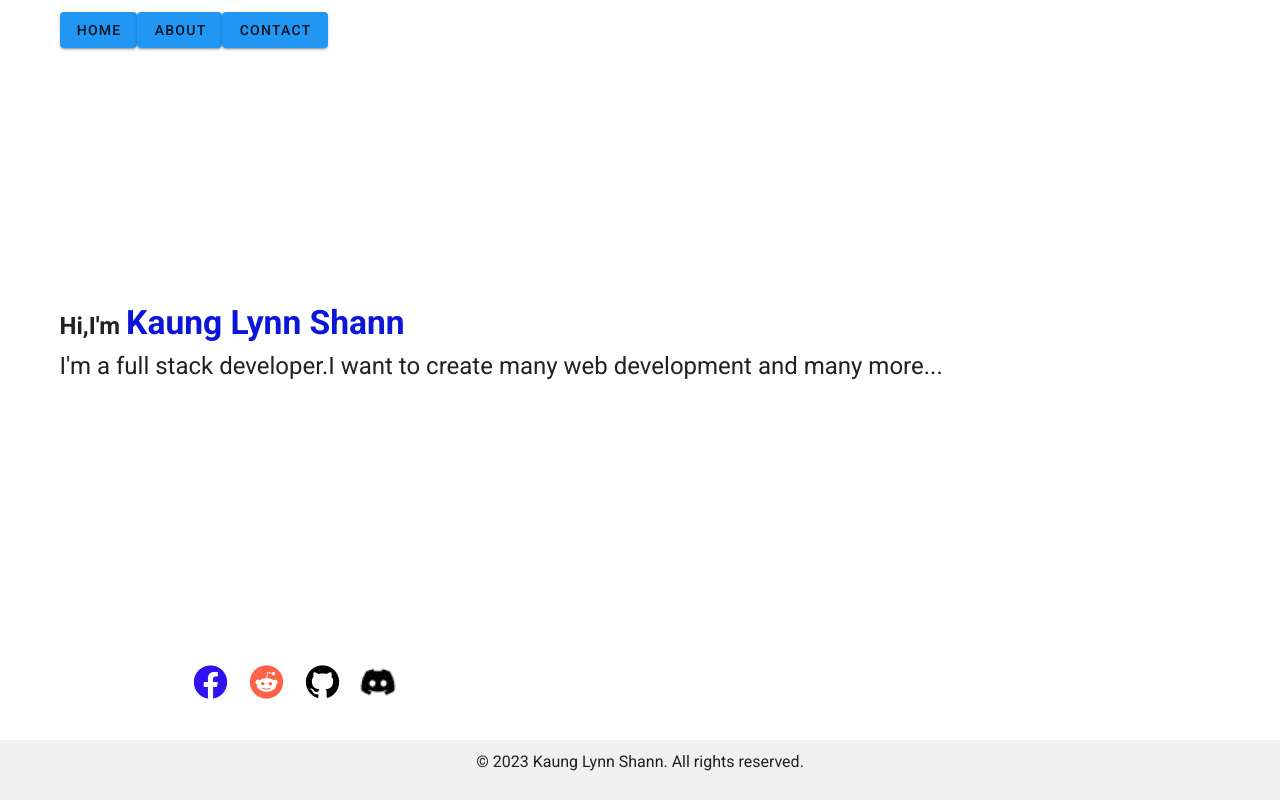
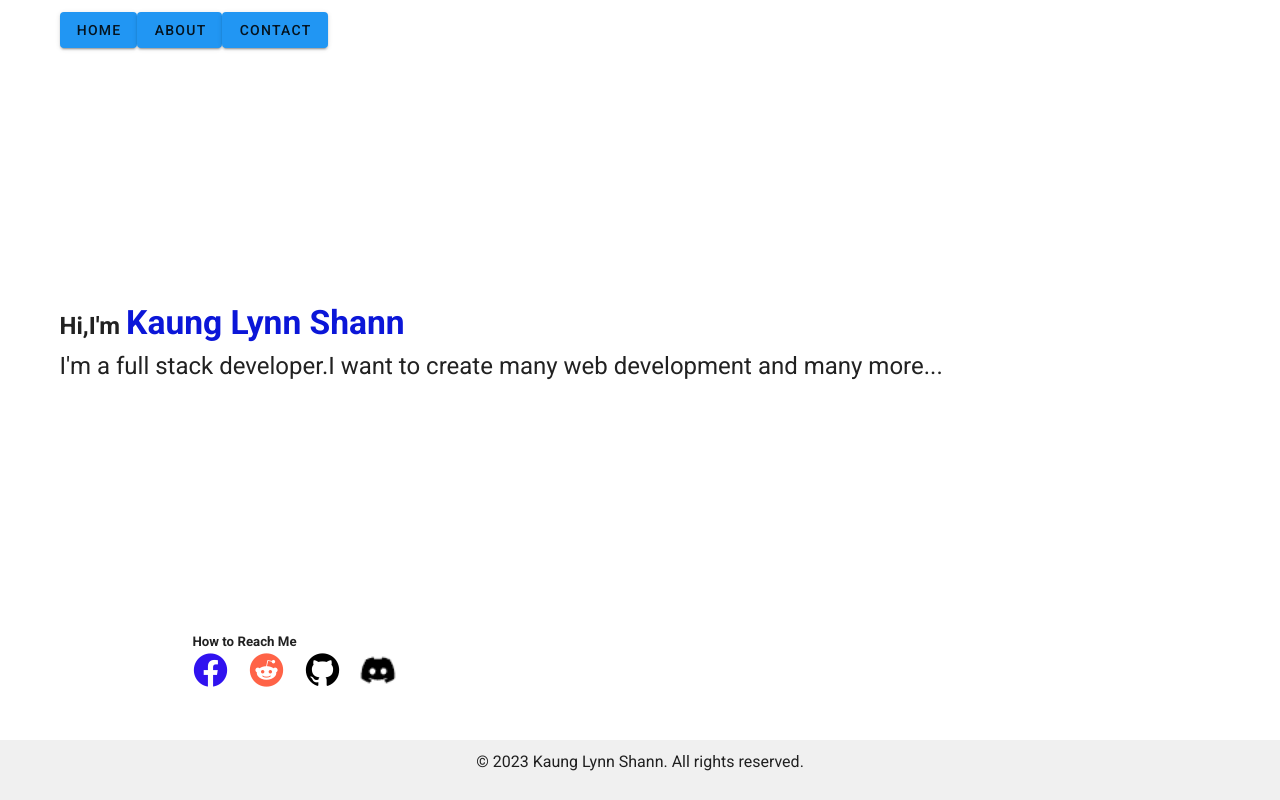
Before and after one commit to KaungLynnShann/myportfolio, a Vue app: page / in a window 1280 px wide. Built offline with nearby package versions, Linux system fonts and the light colour scheme.

Commit message:
Update App.vue

```diff
--- a/src/App.vue
+++ b/src/App.vue
@@ -9,6 +9,8 @@
       margin-top: 50px;"></v-img>
 
        <div class="social-icons">
+         <v-container>
+           <h5>How to Reach Me</h5>
       <v-btn icon @click="openLink('https://www.facebook.com/are.pu1?mibextid=9R9pXO')"
       style="margin-right: 20px;">
         <v-icon style="color: rgb(48, 18, 239);font-size: 40px;">mdi-facebook</v-icon>
@@ -28,7 +30,7 @@
         <img src="@/assets/discord.png" alt="Discord Icon" style="width: 40px; height: 40px;
         border-radius: 50%;">
       </v-btn>
-
+       </v-container>
       </div>
       <div class="copyright">
         <p>&copy; 2023 Kaung Lynn Shann. All rights reserved.</p>
```
